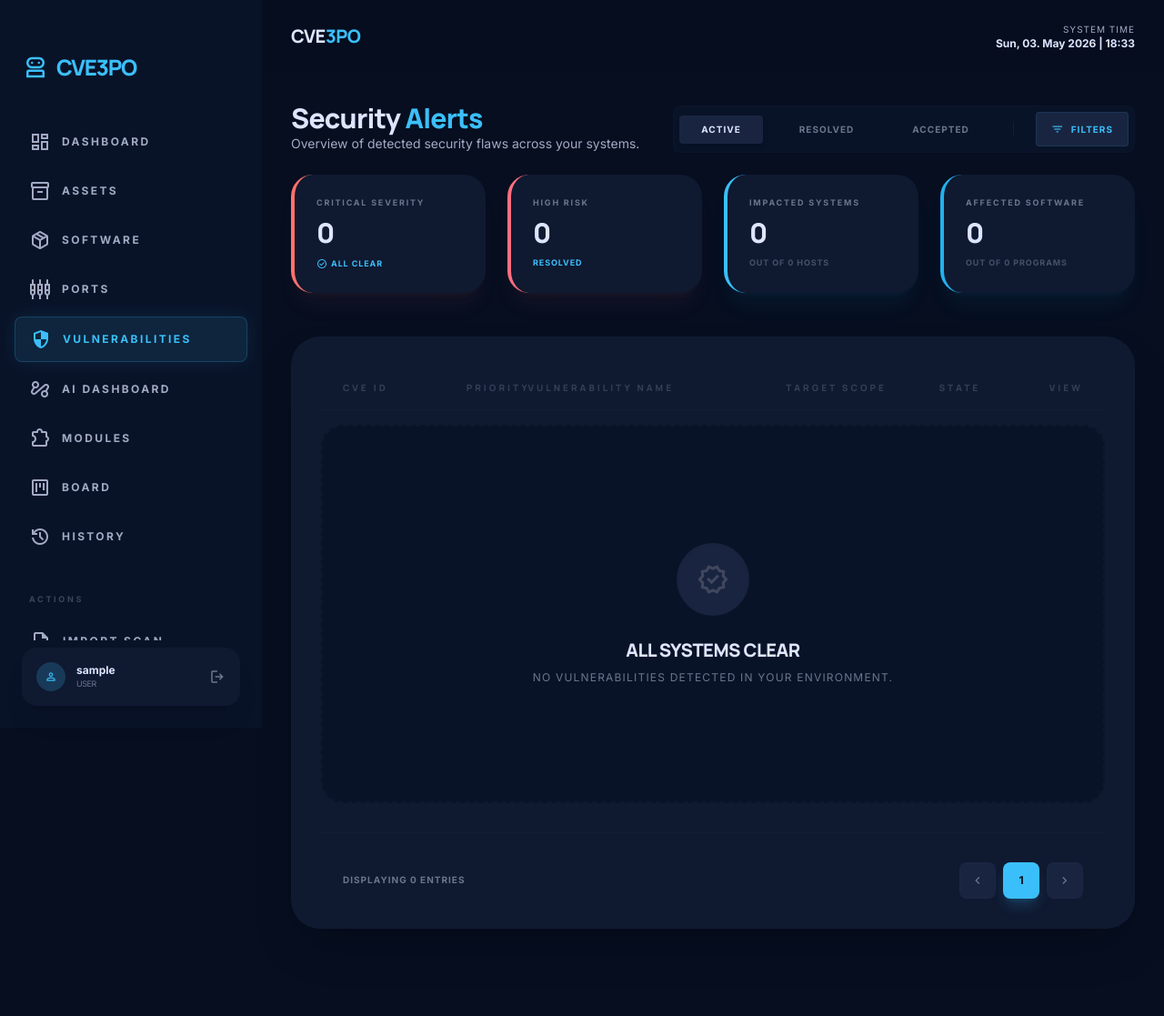
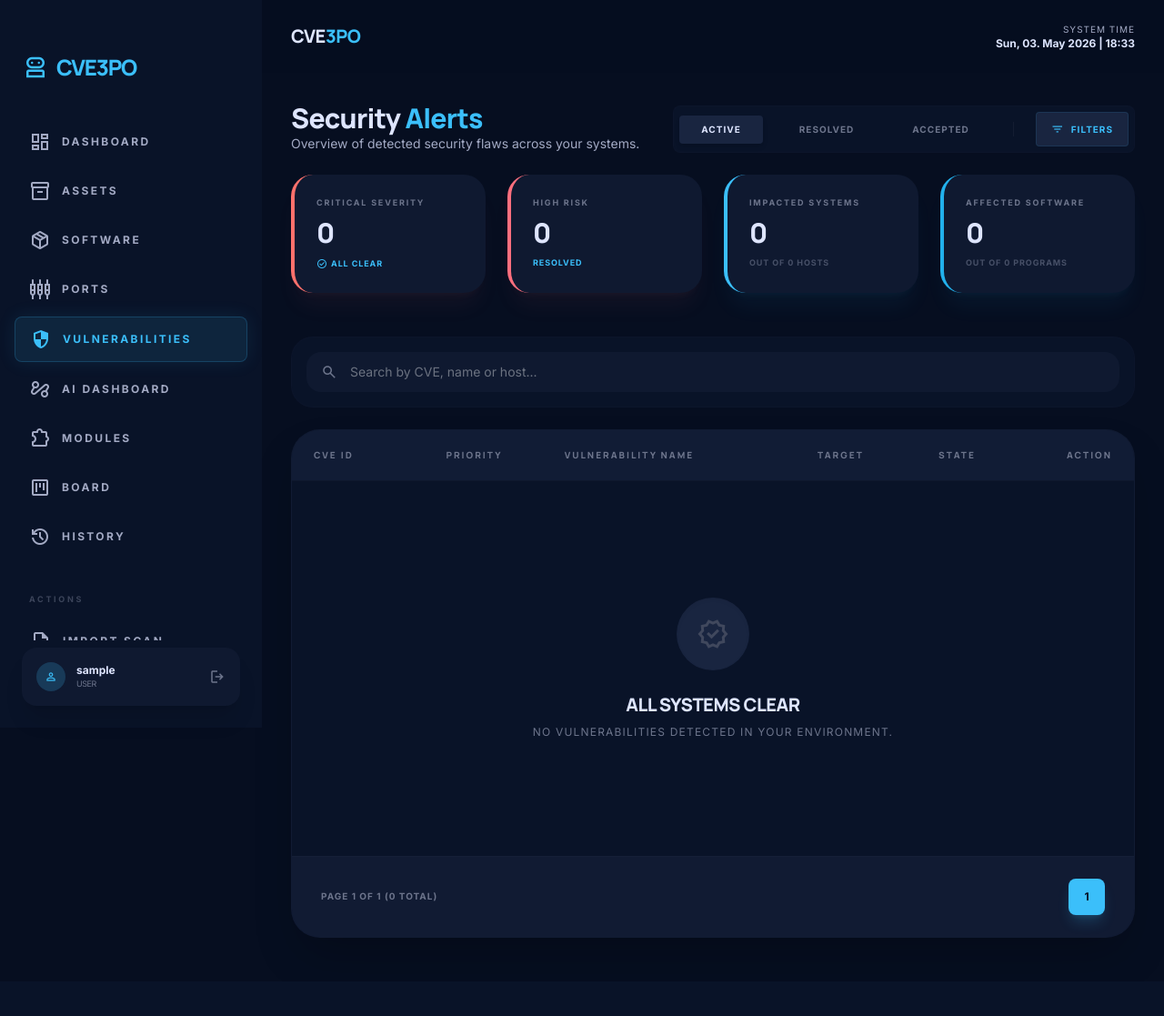
Before and after one commit to MichaelHeu4/CVE3PO, a Django app: page /vulnerabilities/ in a window 1280 px wide. Shown: the whole page at 91% size. After the commit the page ends 1043 px from the top, so only its background shows below. Run offline with Django 5.2, Linux system fonts and the light colour scheme; the visitor is signed in with stand-in values (Sample User, id 1); data that the repository does not hold is empty; some libraries are stand-ins or nearby versions.

Commit message:
Changed vuln to table, also added pagination

```diff
--- a/vuln_manager/templates/vuln_manager/vuln_list.html
+++ b/vuln_manager/templates/vuln_manager/vuln_list.html
@@ -61,98 +61,126 @@
     </div>
 </section>
 
-<!-- Main List -->
-<div class="bg-surface-container rounded-[2rem] p-6 md:p-8 mb-12 overflow-hidden shadow-2xl border border-outline-variant/5">
-    <div class="space-y-1">
-        <!-- List Header -->
-        <div class="hidden md:grid grid-cols-12 px-6 py-4 text-[10px] font-black text-outline/40 uppercase tracking-[0.3em] border-b border-outline-variant/10 mb-4 font-headline">
-            <div class="col-span-2">CVE ID</div>
-            <div class="col-span-1 text-center">Priority</div>
-            <div class="col-span-4">Vulnerability Name</div>
-            <div class="col-span-2 text-center">Target Scope</div>
-            <div class="col-span-2 text-center">State</div>
-            <div class="col-span-1 text-right">View</div>
+<!-- Search Bar -->
+<div class="bg-surface-container-low rounded-3xl p-4 mb-6 border border-outline-variant/5">
+    <div class="relative w-full">
+        <span class="material-symbols-outlined absolute left-4 top-1/2 -translate-y-1/2 text-outline text-lg">search</span>
+        <input type="text" id="vulnSearch" placeholder="Search by CVE, name or host..." class="w-full bg-surface-container border-none rounded-2xl pl-12 pr-6 py-3 text-sm text-on-surface focus:ring-2 focus:ring-primary/30 transition-all" onkeyup="filterVulns()">
+    </div>
 </div>
 
+<!-- Main Table -->
+<div class="bg-surface-container rounded-[2rem] overflow-hidden shadow-2xl border border-outline-variant/5">
+    <div class="overflow-x-auto">
+        <table class="w-full text-left border-collapse" id="vulnTable">
+            <thead>
+                <tr class="bg-surface-container-highest/30 border-b border-outline-variant/10">
+                    <th class="px-6 py-5 text-[10px] font-black text-outline uppercase tracking-[0.2em] font-headline">CVE ID</th>
+                    <th class="px-6 py-5 text-[10px] font-black text-outline uppercase tracking-[0.2em] font-headline text-center">Priority</th>
+                    <th class="px-6 py-5 text-[10px] font-black text-outline uppercase tracking-[0.2em] font-headline">Vulnerability Name</th>
+                    <th class="px-6 py-5 text-[10px] font-black text-outline uppercase tracking-[0.2em] font-headline text-center">Target</th>
+                    <th class="px-6 py-5 text-[10px] font-black text-outline uppercase tracking-[0.2em] font-headline text-center">State</th>
+                    <th class="px-6 py-5 text-[10px] font-black text-outline uppercase tracking-[0.2em] font-headline text-right">Action</th>
+                </tr>
+            </thead>
+            <tbody class="divide-y divide-outline-variant/5">
                 {% for vuln in vulns %}
-        <div class="grid grid-cols-1 md:grid-cols-12 items-center p-5 bg-surface-container-low rounded-2xl border border-transparent hover:border-primary/20 hover:bg-surface-container-high transition-all group relative">
-            <!-- CVE ID -->
-            <div class="col-span-2 mb-2 md:mb-0">
+                <tr class="hover:bg-primary/5 transition-colors group">
+                    <td class="px-6 py-4">
                         <a href="{% url 'vuln_detail' vuln.id %}" class="font-headline font-black text-primary hover:text-primary-container transition-colors text-sm uppercase tracking-tight flex items-center gap-2">
                             <span class="w-1.5 h-1.5 rounded-full bg-primary animate-pulse"></span>
                             {{ vuln.cve_id }}
                         </a>
-            </div>
-
-            <!-- Severity Badge -->
-            <div class="col-span-1 flex justify-center mb-2 md:mb-0">
-                <span class="badge severity-{{ vuln.severity|lower }} rounded-lg px-3 py-1 text-[9px] font-black uppercase tracking-widest shadow-lg shadow-black/20">
+                    </td>
+                    <td class="px-6 py-4 text-center">
+                        <span class="badge severity-{{ vuln.severity|lower }} rounded-lg px-3 py-1 text-[9px] font-black uppercase tracking-widest">
                             {{ vuln.severity|upper }}
                         </span>
-            </div>
-
-            <!-- Name & Info -->
-            <div class="col-span-4 md:pr-10 mb-3 md:mb-0">
-                <p class="font-black text-on-surface text-sm leading-tight mb-1 group-hover:text-primary transition-colors tracking-tight">{{ vuln.name|truncatewords:10 }}</p>
-                <div class="flex items-center gap-2">
-                    <span class="text-[9px] text-outline/50 font-black uppercase tracking-tighter italic">Source: {{ vuln.scan.get_scan_type_display }}</span>
-                    <span class="w-1 h-1 rounded-full bg-outline-variant/30"></span>
-                    <p class="text-[10px] text-outline/60 line-clamp-1 italic max-w-[200px]">{{ vuln.description|default:"No description available." }}</p>
-                </div>
-            </div>
-
-            <!-- Target Scope -->
-            <div class="col-span-2 flex justify-center items-center gap-2 mb-3 md:mb-0">
+                    </td>
+                    <td class="px-6 py-4">
+                        <p class="font-black text-on-surface text-sm leading-tight mb-1 group-hover:text-primary transition-colors tracking-tight">{{ vuln.name|truncatewords:8 }}</p>
+                        <p class="text-[9px] text-outline/50 font-black uppercase tracking-tighter italic">{{ vuln.scan.get_scan_type_display }}</p>
+                    </td>
+                    <td class="px-6 py-4 text-center">
                         {% if vuln.host %}
-                <div class="flex items-center gap-1.5 px-3 py-1.5 rounded-xl bg-surface-container-highest border border-outline-variant/10 text-[10px] font-black text-on-surface uppercase tracking-tight shadow-sm">
-                    <span class="material-symbols-outlined text-[14px] text-primary">hub</span>
+                        <div class="inline-flex items-center gap-1.5 px-3 py-1.5 rounded-xl bg-surface-container-highest border border-outline-variant/10 text-[10px] font-black text-on-surface uppercase tracking-tight">
                             {{ vuln.host.ip_address }}
                         </div>
                         {% elif vuln.software %}
-                <div class="flex items-center gap-1.5 px-3 py-1.5 rounded-xl bg-primary/10 border border-primary/20 text-[10px] font-black text-primary uppercase tracking-tight shadow-sm">
-                    <span class="material-symbols-outlined text-[14px]">package_2</span>
+                        <div class="inline-flex items-center gap-1.5 px-3 py-1.5 rounded-xl bg-primary/10 border border-primary/20 text-[10px] font-black text-primary uppercase tracking-tight">
                             {{ vuln.software.name|truncatechars:12 }}
                         </div>
                         {% else %}
-                <span class="text-[9px] text-outline/20 font-black uppercase tracking-widest italic tracking-widest">Global</span>
+                        <span class="text-[9px] text-outline/20 font-black uppercase tracking-widest italic">Global</span>
                         {% endif %}
-            </div>
-
-            <!-- Lifecycle State -->
-            <div class="col-span-2 flex justify-center mb-4 md:mb-0">
-                <div class="inline-flex items-center gap-2 px-4 py-2 rounded-full bg-surface-container-highest/50 border border-outline-variant/10 shadow-inner">
-                    <span class="w-2 h-2 rounded-full {% if vuln.status == 'fixed' %}bg-primary shadow-[0_0_10px_rgba(59,191,250,0.6)]{% elif vuln.status == 'in_progress' %}bg-tertiary shadow-[0_0_10px_rgba(255,111,126,0.6)]{% else %}bg-outline-variant{% endif %}"></span>
+                    </td>
+                    <td class="px-6 py-4 text-center">
+                        <div class="inline-flex items-center gap-2 px-4 py-2 rounded-full bg-surface-container-highest/50 border border-outline-variant/10">
+                            <span class="w-2 h-2 rounded-full {% if vuln.status == 'fixed' %}bg-primary{% elif vuln.status == 'in_progress' %}bg-tertiary{% else %}bg-outline-variant{% endif %}"></span>
                             <span class="text-[10px] font-black text-on-surface uppercase tracking-widest">{{ vuln.get_status_display }}</span>
                         </div>
-            </div>
-
-            <!-- View Action -->
-            <div class="col-span-1 text-right">
-                <a href="{% url 'vuln_detail' vuln.id %}" class="inline-flex items-center justify-center w-10 h-10 rounded-xl bg-surface-container-highest border border-outline-variant/10 text-outline group-hover:text-primary group-hover:border-primary/30 group-hover:scale-105 transition-all shadow-xl">
+                    </td>
+                    <td class="px-6 py-4 text-right">
+                        <a href="{% url 'vuln_detail' vuln.id %}" class="inline-flex items-center justify-center w-10 h-10 rounded-xl bg-surface-container-highest border border-outline-variant/10 text-outline group-hover:text-primary group-hover:border-primary/30 transition-all">
                             <span class="material-symbols-outlined">chevron_right</span>
                         </a>
-            </div>
-        </div>
+                    </td>
+                </tr>
                 {% empty %}
-        <div class="text-center py-32 bg-surface-container-low rounded-3xl border-2 border-dashed border-outline-variant/10">
+                <tr>
+                    <td colspan="6" class="text-center py-32 bg-surface-container-low">
                         <div class="w-20 h-20 bg-surface-container-highest rounded-full flex items-center justify-center mx-auto mb-6 shadow-inner">
                             <span class="material-symbols-outlined text-outline-variant text-4xl">verified</span>
                         </div>
                         <h3 class="text-on-surface font-headline font-black text-xl tracking-tight uppercase tracking-[0.2em]">All Systems Clear</h3>
                         <p class="text-outline text-xs mt-2 uppercase tracking-[0.1em]">No vulnerabilities detected in your environment.</p>
-        </div>
+                    </td>
+                </tr>
                 {% endfor %}
+            </tbody>
+        </table>
     </div>
 
     <!-- Pagination Footer -->
-    <div class="mt-8 flex items-center justify-between px-6 pt-8 border-t border-outline-variant/10">
-        <p class="text-[10px] font-black text-outline uppercase tracking-widest">Displaying {{ vulns|length }} entries</p>
+    <div class="bg-surface-container-highest/20 px-8 py-6 flex items-center justify-between border-t border-outline-variant/10">
+        <p class="text-[10px] font-black text-outline uppercase tracking-widest">
+            Page {{ vulns.number }} of {{ vulns.paginator.num_pages }} ({{ vulns.paginator.count }} total)
+        </p>
         <div class="flex gap-2">
-            <button class="w-10 h-10 rounded-xl bg-surface-container-highest text-outline flex items-center justify-center hover:text-primary transition-all border border-outline-variant/5"><span class="material-symbols-outlined text-base">chevron_left</span></button>
-            <button class="w-10 h-10 rounded-xl bg-primary text-surface flex items-center justify-center text-xs font-black shadow-lg shadow-primary/20">1</button>
-            <button class="w-10 h-10 rounded-xl bg-surface-container-highest text-outline flex items-center justify-center hover:text-primary transition-all border border-outline-variant/5"><span class="material-symbols-outlined text-base">chevron_right</span></button>
+            {% if vulns.has_previous %}
+                <a href="?page={{ vulns.previous_page_number }}{% if status_filter %}&status={{ status_filter }}{% endif %}{% if severity %}&severity={{ severity }}{% endif %}" class="w-10 h-10 rounded-xl bg-surface-container-highest text-outline flex items-center justify-center hover:text-primary transition-all border border-outline-variant/5">
+                    <span class="material-symbols-outlined text-base">chevron_left</span>
+                </a>
+            {% endif %}
+
+            <button class="w-10 h-10 rounded-xl bg-primary text-surface flex items-center justify-center text-xs font-black shadow-lg shadow-primary/20">
+                {{ vulns.number }}
+            </button>
+
+            {% if vulns.has_next %}
+                <a href="?page={{ vulns.next_page_number }}{% if status_filter %}&status={{ status_filter }}{% endif %}{% if severity %}&severity={{ severity }}{% endif %}" class="w-10 h-10 rounded-xl bg-surface-container-highest text-outline flex items-center justify-center hover:text-primary transition-all border border-outline-variant/5">
+                    <span class="material-symbols-outlined text-base">chevron_right</span>
+                </a>
+            {% endif %}
         </div>
     </div>
 </div>
 
+<script>
+function filterVulns() {
+    let input = document.getElementById("vulnSearch");
+    let filter = input.value.toUpperCase();
+    let table = document.getElementById("vulnTable");
+    let tr = table.getElementsByTagName("tr");
+
+    for (let i = 1; i < tr.length; i++) {
+        let textContent = tr[i].textContent || tr[i].innerText;
+        if (textContent.toUpperCase().indexOf(filter) > -1) {
+            tr[i].style.display = "";
+        } else {
+            tr[i].style.display = "none";
+        }
+    }
+}
+</script>
 {% endblock %}
--- a/vuln_manager/views.py
+++ b/vuln_manager/views.py
@@ -1,3 +1,4 @@
+from django.core.paginator import Paginator
 from django.views.decorators.http import require_POST
 from django.shortcuts import render, redirect, get_object_or_404
 from django.db.models import Count, Q, Max, Case, When, Value, IntegerField, Avg
@@ -322,7 +323,13 @@ def dashboard(request):
 
 @login_required
 def host_list(request):
-    hosts = Host.objects.all().order_by("ip_address")
+    hosts_query = Host.objects.all().order_by("ip_address")
+
+    # Pagination
+    paginator = Paginator(hosts_query, 25) # 25 per page
+    page_number = request.GET.get('page')
+    hosts = paginator.get_page(page_number)
+
     for host in hosts:
         latest_scan = host.ports.aggregate(latest=Max("scan_id"))["latest"]
         host.current_port_count = (
@@ -401,7 +408,12 @@ def host_detail(request, pk):
 
 @login_required
 def software_list(request):
-    software = Software.objects.annotate(num_hosts=Count("hosts")).order_by("name")
+    software_query = Software.objects.annotate(num_hosts=Count("hosts")).order_by("name")
+
+    paginator = Paginator(software_query, 25)
+    page_number = request.GET.get('page')
+    software = paginator.get_page(page_number)
+
     return render(request, "vuln_manager/software_list.html", {"software": software})
 
 
@@ -681,15 +693,24 @@ def vuln_list(request):
     severity = request.GET.get("severity")
     status_filter = request.GET.get("status", "active")
     active_vulns = Vulnerability.objects.exclude(status="false_positive")
+
     if status_filter == "resolved":
-        vulns = active_vulns.filter(status="fixed")
+        vulns_query = active_vulns.filter(status="fixed")
     elif status_filter == "ignored":
-        vulns = active_vulns.filter(status="risk_accepted")
+        vulns_query = active_vulns.filter(status="risk_accepted")
     else:
-        vulns = active_vulns.exclude(status="fixed")
+        vulns_query = active_vulns.exclude(status="fixed")
+
     if severity:
-        vulns = vulns.filter(severity=severity.lower())
-    vulns = vulns.order_by("-severity", "cve_id")
+        vulns_query = vulns_query.filter(severity=severity.lower())
+
+    vulns_query = vulns_query.order_by("-severity", "cve_id")
+
+    # Pagination
+    paginator = Paginator(vulns_query, 50) # 50 per page for vulns
+    page_number = request.GET.get('page')
+    vulns = paginator.get_page(page_number)
+
     metrics = {
         "critical": active_vulns.filter(severity="critical").count(),
         "high": active_vulns.filter(severity="high").count(),
```
Also changed, not shown: vuln_manager/templates/vuln_manager/host_list.html (+24 -0 lines), vuln_manager/templates/vuln_manager/software_list.html (+24 -0 lines). Lines whose indentation alone changed are shown as unchanged.
